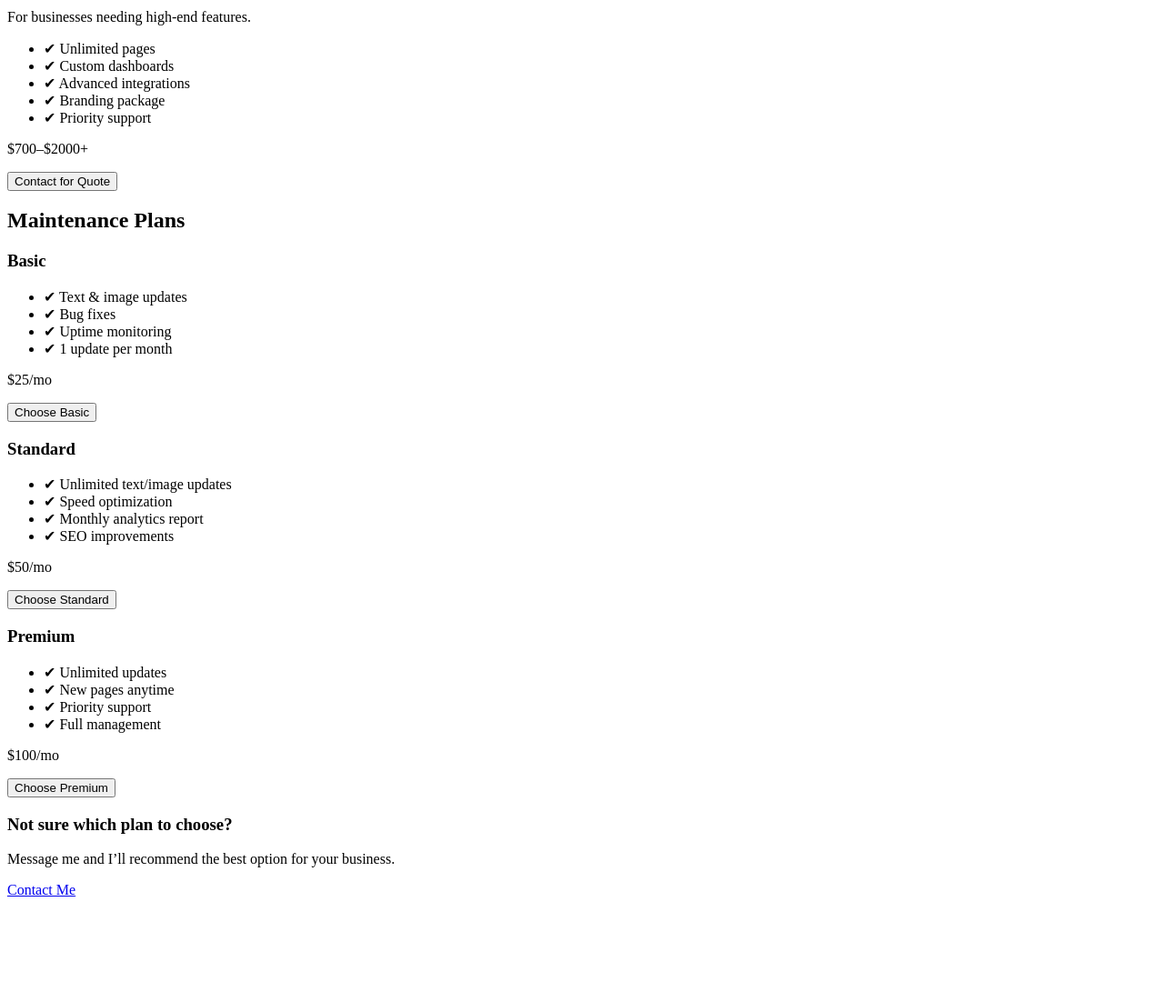
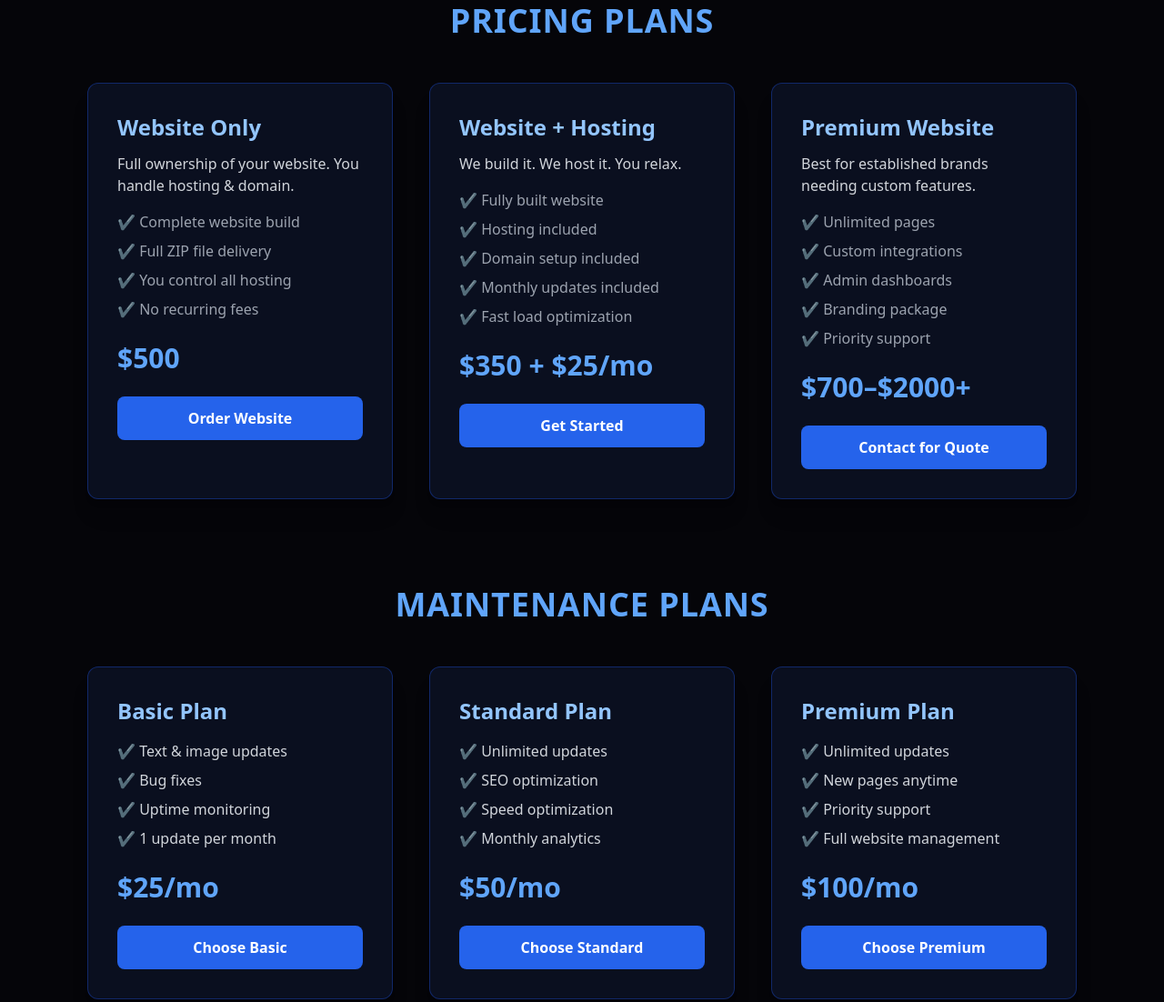
Before and after one commit to Maddox-M/portfolio-, a plain HTML site: page index.html in a window 1280 px wide. Shown: the part 605-1707 px from the top of the page at 91% size. Before the commit the page ends 1601 px from the top, so only its background shows below. Drawn offline with nearby package versions, Linux system fonts and the light colour scheme.

Commit message:
Update index.html

```diff
--- a/index.html
+++ b/index.html
@@ -1,142 +1,194 @@
-<!-- PRICING PAGE (Kentucky Blue Theme) -->
+<!DOCTYPE html>
+<html lang="en">
+<head>
+  <meta charset="UTF-8" />
+  <meta name="viewport" content="width=device-width, initial-scale=1.0" />
+  <title>Maddox Web Design | Portfolio & Services</title>
+  <script src="https://cdn.tailwindcss.com"></script>
+
+  <style>
+    body { background-color: #050509; }
+    .fade-in { animation: fadeIn 1s ease-in-out; }
+    @keyframes fadeIn {
+      from { opacity: 0; transform: translateY(12px); }
+      to { opacity: 1; transform: translateY(0); }
+    }
+  </style>
+</head>
+
+<body class="text-gray-100">
+
+  <!-- NAVBAR -->
+  <nav class="fixed w-full top-0 bg-black/80 backdrop-blur-lg border-b border-yellow-600/20 z-40">
+    <div class="max-w-6xl mx-auto flex justify-between items-center p-4">
+      <div class="text-xl font-extrabold text-yellow-500 tracking-wide">
+        Maddox Web Design
+      </div>
+      <div class="hidden md:flex space-x-6 font-semibold">
+        <a href="#services" class="hover:text-yellow-400">Services</a>
+        <a href="#plans" class="hover:text-yellow-400">Plans</a>
+        <a href="#portfolio" class="hover:text-yellow-400">Portfolio</a>
+        <a href="#about" class="hover:text-yellow-400">About</a>
+        <a href="#contact" class="hover:text-yellow-400">Contact</a>
+      </div>
+    </div>
+  </nav>
+
+  <div class="pt-24"></div>
+
+  <!-- HERO -->
+  <header class="text-center py-24 fade-in bg-gradient-to-b from-black via-zinc-900 to-black">
+    <h1 class="text-5xl font-extrabold text-yellow-400 tracking-wide">
+      Websites That Level Up Your Business
+    </h1>
+    <p class="mt-4 text-lg text-gray-300 max-w-2xl mx-auto">
+      I build fast, modern websites for small businesses, barbershops, sports leagues, creators & local organizations.
+    </p>
+    <a href="#contact"
+      class="mt-8 inline-block px-10 py-4 bg-yellow-500 text-black font-bold rounded-lg hover:bg-yellow-400 transition">
+      Work With Me
+    </a>
+  </header>
+
+  <!-- PRICING PAGE (Kentucky Blue Dark Theme) -->
 <section id="pricing" class="max-w-6xl mx-auto mt-20 p-8 fade-in">
-  <h2 class="text-4xl font-extrabold text-blue-600 text-center uppercase mb-10">
+
+  <h2 class="text-4xl font-extrabold text-blue-400 text-center uppercase mb-12 tracking-wide">
     Pricing Plans
   </h2>
 
-  <!-- Upfront Website Packages -->
+  <!-- MAIN WEBSITE PACKAGES -->
   <div class="grid grid-cols-1 md:grid-cols-3 gap-10">
 
     <!-- Website Only -->
-    <div class="bg-white p-8 rounded-xl shadow-lg border border-blue-300 hover:border-blue-500 transition">
-      <h3 class="text-2xl font-bold mb-3 text-blue-700">Website Only</h3>
-      <p class="text-gray-700 mb-4">Perfect for businesses that want full control.</p>
+    <div class="bg-[#0A0F1F] p-8 rounded-xl border border-blue-700/40 hover:border-blue-400 shadow-xl hover:shadow-blue-500/20 transition-all">
+      <h3 class="text-2xl font-bold mb-3 text-blue-300">Website Only</h3>
+      <p class="text-gray-300 mb-4">Full ownership of your website. You handle hosting & domain.</p>
 
-      <ul class="space-y-2 text-gray-600">
+      <ul class="space-y-2 text-gray-400">
         <li>✔ Complete website build</li>
-        <li>✔ You own all files</li>
-        <li>✔ Delivered as a ZIP folder</li>
-        <li>✔ You handle hosting & domain</li>
-        <li>✔ No monthly fees</li>
+        <li>✔ Full ZIP file delivery</li>
+        <li>✔ You control all hosting</li>
+        <li>✔ No recurring fees</li>
       </ul>
 
-      <p class="text-blue-700 font-bold text-3xl mt-6">$500</p>
+      <p class="text-blue-400 font-bold text-3xl mt-6">$500</p>
 
-      <button class="mt-6 w-full py-3 bg-blue-600 hover:bg-blue-700 text-white font-bold rounded-lg">
+      <button class="mt-6 w-full py-3 bg-blue-600 hover:bg-blue-700 text-white font-bold rounded-lg transition">
         Order Website
       </button>
     </div>
 
-    <!-- Standard Website -->
-    <div class="bg-white p-8 rounded-xl shadow-lg border border-blue-300 hover:border-blue-500 transition">
-      <h3 class="text-2xl font-bold mb-3 text-blue-700">Website + Hosting</h3>
-      <p class="text-gray-700 mb-4">Best for small businesses wanting a full setup.</p>
+    <!-- Website + Hosting -->
+    <div class="bg-[#0A0F1F] p-8 rounded-xl border border-blue-700/40 hover:border-blue-400 shadow-xl hover:shadow-blue-500/20 transition-all">
+      <h3 class="text-2xl font-bold mb-3 text-blue-300">Website + Hosting</h3>
+      <p class="text-gray-300 mb-4">We build it. We host it. You relax.</p>
 
-      <ul class="space-y-2 text-gray-600">
-        <li>✔ Full website build</li>
-        <li>✔ We handle domain setup</li>
-        <li>✔ We handle hosting</li>
+      <ul class="space-y-2 text-gray-400">
+        <li>✔ Fully built website</li>
+        <li>✔ Hosting included</li>
+        <li>✔ Domain setup included</li>
         <li>✔ Monthly updates included</li>
-        <li>✔ Free speed optimization</li>
+        <li>✔ Fast load optimization</li>
       </ul>
 
-      <p class="text-blue-700 font-bold text-3xl mt-6">$350 + $25/mo</p>
+      <p class="text-blue-400 font-bold text-3xl mt-6">$350 + $25/mo</p>
 
-      <button class="mt-6 w-full py-3 bg-blue-600 hover:bg-blue-700 text-white font-bold rounded-lg">
+      <button class="mt-6 w-full py-3 bg-blue-600 hover:bg-blue-700 text-white font-bold rounded-lg transition">
         Get Started
       </button>
     </div>
 
     <!-- Premium Website -->
-    <div class="bg-white p-8 rounded-xl shadow-lg border border-blue-300 hover:border-blue-500 transition">
-      <h3 class="text-2xl font-bold mb-3 text-blue-700">Premium Website</h3>
-      <p class="text-gray-700 mb-4">For businesses needing high-end features.</p>
+    <div class="bg-[#0A0F1F] p-8 rounded-xl border border-blue-700/40 hover:border-blue-400 shadow-xl hover:shadow-blue-500/20 transition-all">
+      <h3 class="text-2xl font-bold mb-3 text-blue-300">Premium Website</h3>
+      <p class="text-gray-300 mb-4">Best for established brands needing custom features.</p>
 
-      <ul class="space-y-2 text-gray-600">
+      <ul class="space-y-2 text-gray-400">
         <li>✔ Unlimited pages</li>
-        <li>✔ Custom dashboards</li>
-        <li>✔ Advanced integrations</li>
+        <li>✔ Custom integrations</li>
+        <li>✔ Admin dashboards</li>
         <li>✔ Branding package</li>
         <li>✔ Priority support</li>
       </ul>
 
-      <p class="text-blue-700 font-bold text-3xl mt-6">$700–$2000+</p>
+      <p class="text-blue-400 font-bold text-3xl mt-6">$700–$2000+</p>
 
-      <button class="mt-6 w-full py-3 bg-blue-600 hover:bg-blue-700 text-white font-bold rounded-lg">
+      <button class="mt-6 w-full py-3 bg-blue-600 hover:bg-blue-700 text-white font-bold rounded-lg transition">
         Contact for Quote
       </button>
     </div>
+
   </div>
 
-
-
-  <!-- Monthly Maintenance Plans -->
-  <h2 class="text-4xl font-extrabold text-blue-600 text-center uppercase mt-20 mb-10">
+  <!-- MAINTENANCE PLANS HEADER -->
+  <h2 class="text-4xl font-extrabold text-blue-400 text-center uppercase mt-24 mb-12 tracking-wide">
     Maintenance Plans
   </h2>
 
+  <!-- MONTHLY PLANS -->
   <div class="grid grid-cols-1 md:grid-cols-3 gap-10">
 
     <!-- Basic -->
-    <div class="bg-white p-8 rounded-xl shadow-lg border border-blue-300 hover:border-blue-500 transition">
-      <h3 class="text-2xl font-bold text-blue-700 mb-4">Basic</h3>
+    <div class="bg-[#0A0F1F] p-8 rounded-xl border border-blue-700/40 hover:border-blue-400 shadow-xl hover:shadow-blue-500/20 transition-all">
+      <h3 class="text-2xl font-bold text-blue-300 mb-4">Basic Plan</h3>
 
-      <ul class="space-y-2 text-gray-700">
+      <ul class="space-y-2 text-gray-300">
         <li>✔ Text & image updates</li>
         <li>✔ Bug fixes</li>
         <li>✔ Uptime monitoring</li>
         <li>✔ 1 update per month</li>
       </ul>
 
-      <p class="text-blue-700 font-bold text-3xl mt-6">$25/mo</p>
+      <p class="text-blue-400 font-bold text-3xl mt-6">$25/mo</p>
 
-      <button class="mt-6 w-full py-3 bg-blue-600 hover:bg-blue-700 text-white font-bold rounded-lg">
+      <button class="mt-6 w-full py-3 bg-blue-600 hover:bg-blue-700 text-white font-bold rounded-lg transition">
         Choose Basic
       </button>
     </div>
 
     <!-- Standard -->
-    <div class="bg-white p-8 rounded-xl shadow-lg border border-blue-300 hover:border-blue-500 transition">
-      <h3 class="text-2xl font-bold text-blue-700 mb-4">Standard</h3>
+    <div class="bg-[#0A0F1F] p-8 rounded-xl border border-blue-700/40 hover:border-blue-400 shadow-xl hover:shadow-blue-500/20 transition-all">
+      <h3 class="text-2xl font-bold text-blue-300 mb-4">Standard Plan</h3>
 
-      <ul class="space-y-2 text-gray-700">
-        <li>✔ Unlimited text/image updates</li>
+      <ul class="space-y-2 text-gray-300">
+        <li>✔ Unlimited updates</li>
+        <li>✔ SEO optimization</li>
         <li>✔ Speed optimization</li>
-        <li>✔ Monthly analytics report</li>
-        <li>✔ SEO improvements</li>
+        <li>✔ Monthly analytics</li>
       </ul>
 
-      <p class="text-blue-700 font-bold text-3xl mt-6">$50/mo</p>
+      <p class="text-blue-400 font-bold text-3xl mt-6">$50/mo</p>
 
-      <button class="mt-6 w-full py-3 bg-blue-600 hover:bg-blue-700 text-white font-bold rounded-lg">
+      <button class="mt-6 w-full py-3 bg-blue-600 hover:bg-blue-700 text-white font-bold rounded-lg transition">
         Choose Standard
       </button>
     </div>
 
     <!-- Premium -->
-    <div class="bg-white p-8 rounded-xl shadow-lg border border-blue-300 hover:border-blue-500 transition">
-      <h3 class="text-2xl font-bold text-blue-700 mb-4">Premium</h3>
+    <div class="bg-[#0A0F1F] p-8 rounded-xl border border-blue-700/40 hover:border-blue-400 shadow-xl hover:shadow-blue-500/20 transition-all">
+      <h3 class="text-2xl font-bold text-blue-300 mb-4">Premium Plan</h3>
 
-      <ul class="space-y-2 text-gray-700">
+      <ul class="space-y-2 text-gray-300">
         <li>✔ Unlimited updates</li>
         <li>✔ New pages anytime</li>
         <li>✔ Priority support</li>
-        <li>✔ Full management</li>
+        <li>✔ Full website management</li>
       </ul>
 
-      <p class="text-blue-700 font-bold text-3xl mt-6">$100/mo</p>
+      <p class="text-blue-400 font-bold text-3xl mt-6">$100/mo</p>
 
-      <button class="mt-6 w-full py-3 bg-blue-600 hover:bg-blue-700 text-white font-bold rounded-lg">
+      <button class="mt-6 w-full py-3 bg-blue-600 hover:bg-blue-700 text-white font-bold rounded-lg transition">
         Choose Premium
       </button>
     </div>
+
   </div>
-
 
   <!-- CTA -->
   <div class="text-center mt-20">
-    <h3 class="text-3xl font-extrabold text-blue-700 mb-4">Not sure which plan to choose?</h3>
-    <p class="text-gray-600 text-lg mb-6">Message me and I’ll recommend the best option for your business.</p>
+    <h3 class="text-3xl font-extrabold text-blue-300 mb-4">Not sure which plan to choose?</h3>
+    <p class="text-gray-300 text-lg mb-6">Message me and I’ll recommend the best option for your business.</p>
 
     <a href="#contact"
       class="px-10 py-4 bg-blue-600 text-white font-bold text-lg rounded-lg hover:bg-blue-700 transition">
@@ -145,3 +197,11 @@
   </div>
 
 </section>
+
+
+  <footer class="text-center py-6 text-gray-500 text-sm border-t border-yellow-600/20">
+    © 2025 Maddox Web Design. All Rights Reserved.
+  </footer>
+
+</body>
+</html>
```
